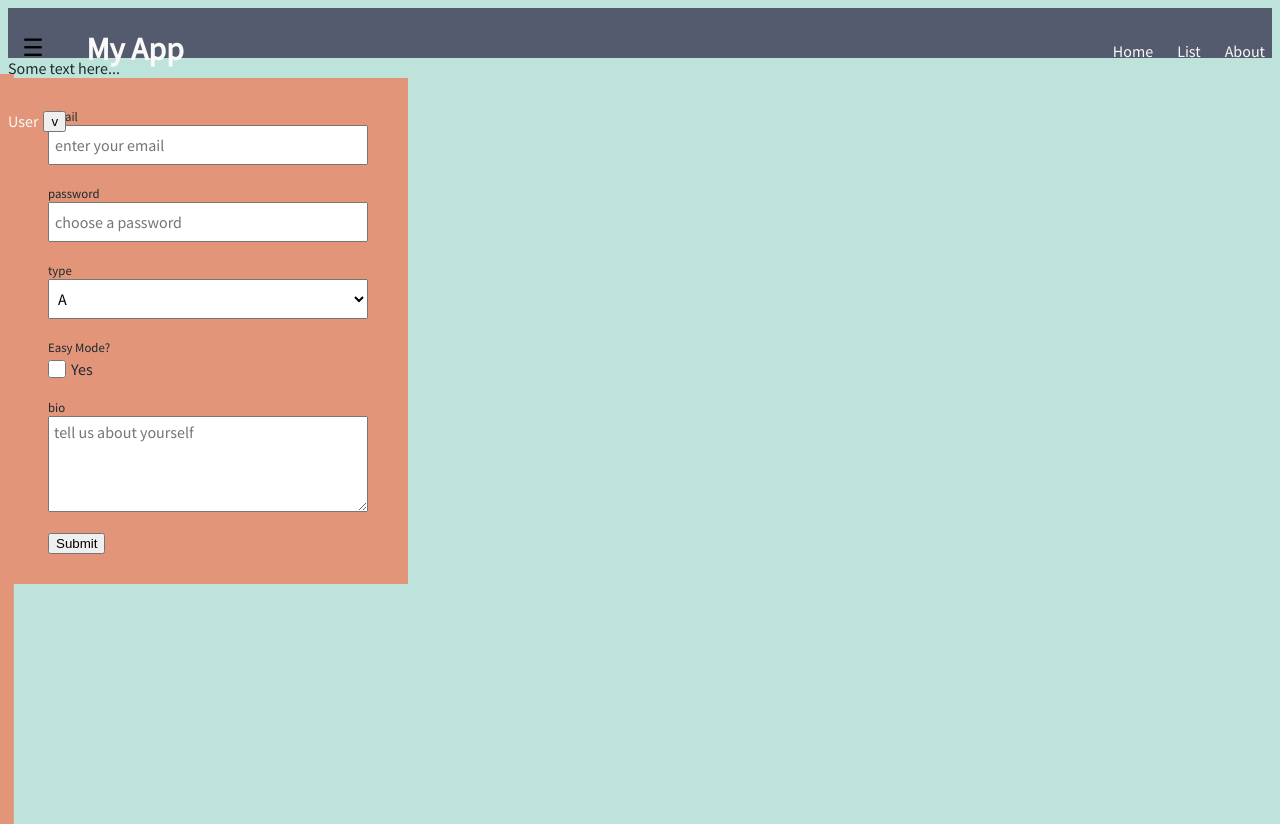
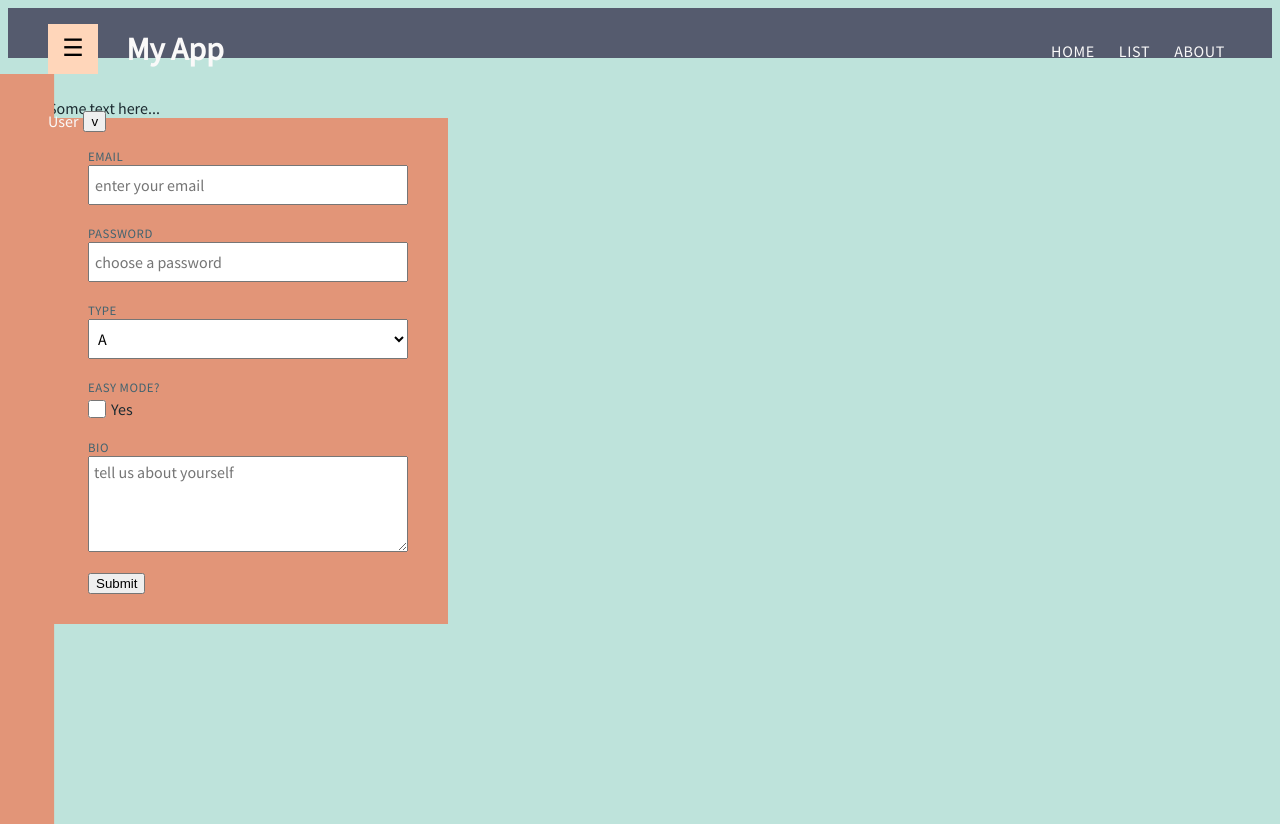
Before and after one commit to SusanBird/SB-react-template, a React app: page /about in a window 1280 px wide. Built offline with nearby package versions, Linux system fonts and the light colour scheme.

Commit message:
updated global css

```diff
--- a/src/components/Page/Header/Header.css
+++ b/src/components/Page/Header/Header.css
@@ -11,7 +11,6 @@
     color: var(--white-color);
     padding-right: var(--padding);
     height: var(--header-height);
-
     display: grid;
     grid-template-columns: auto 1fr auto;
     gap: 20px;
@@ -23,7 +22,6 @@
     }
 
     @media (min-width: 750px) {
-      height: 50px;
       padding-left: var(--padding);
 
       .SlideoutMenuContainer {
--- a/src/components/Page/Header/User.css
+++ b/src/components/Page/Header/User.css
@@ -12,7 +12,7 @@
       background: lightsteelblue;
       display: grid;
       width: max-content;
-      padding: 20px;
+      padding: var(--padding);
       gap: 10px;
 
       display: none;
--- a/src/components/Page/global.css
+++ b/src/components/Page/global.css
@@ -11,11 +11,17 @@
 
   --header-color: #555b6e;
   --color-2: #89b0ae;
-  --color-3: #ffd6ba;
+  --button-color: #ffd6ba;
   --color-4: #e29578;
   --background-color: #bee3db;
   --black-color: rgb(27, 42, 48);
+  --caption-color: rgb(65, 99, 112);
   --white-color: #faf9f9;
+
+  --padding: 20px;
+  @media (min-width: 750px) {
+    --padding: 40px;
+  }
 }
 
 body {
@@ -24,8 +30,8 @@ body {
   color: var(--black-color);
 }
 
-:global(.accent-theme) {
-  color: var(--color-4);
-  border-color: var(--color-2);
-  border-width: 1px;
+:global(.label-text) {
+  font-family: var(--label-font);
+  text-transform: uppercase;
+  letter-spacing: 0.04em;
   }
```
